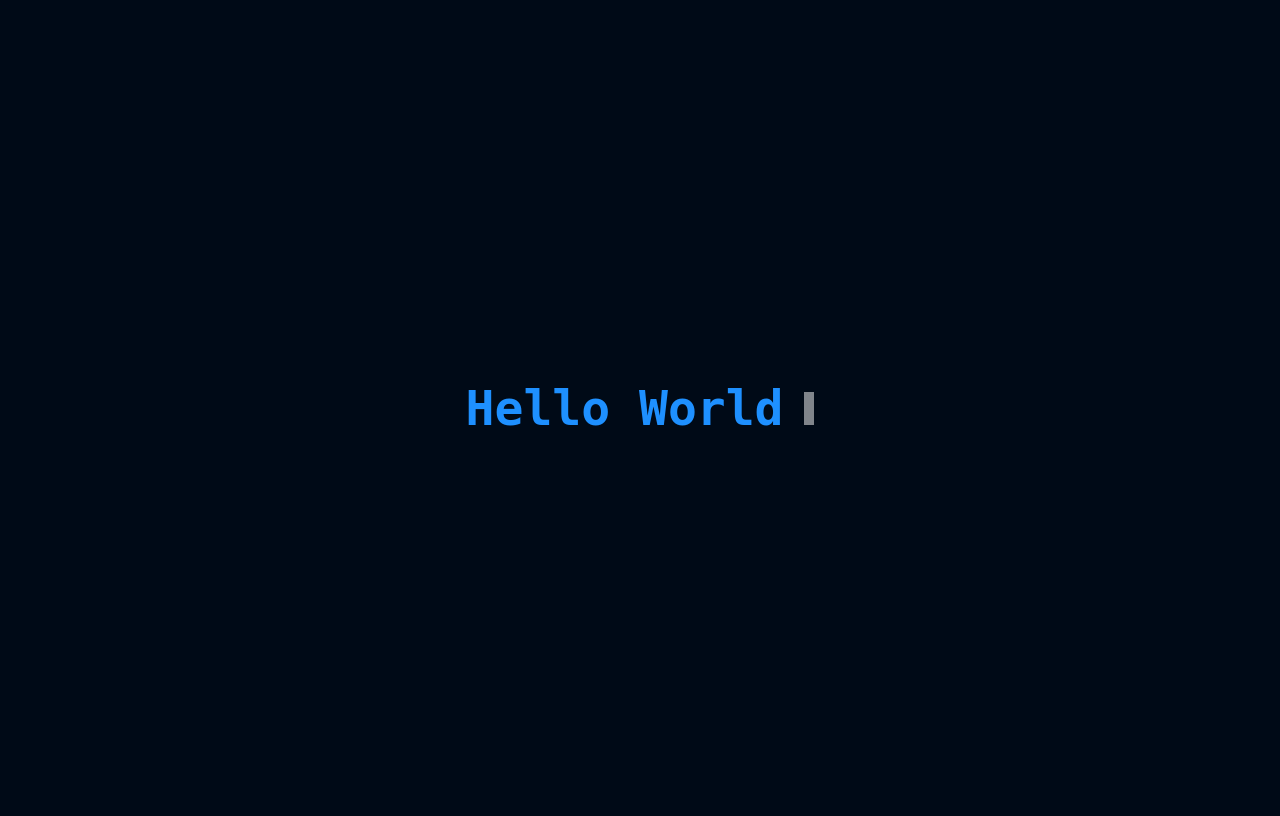
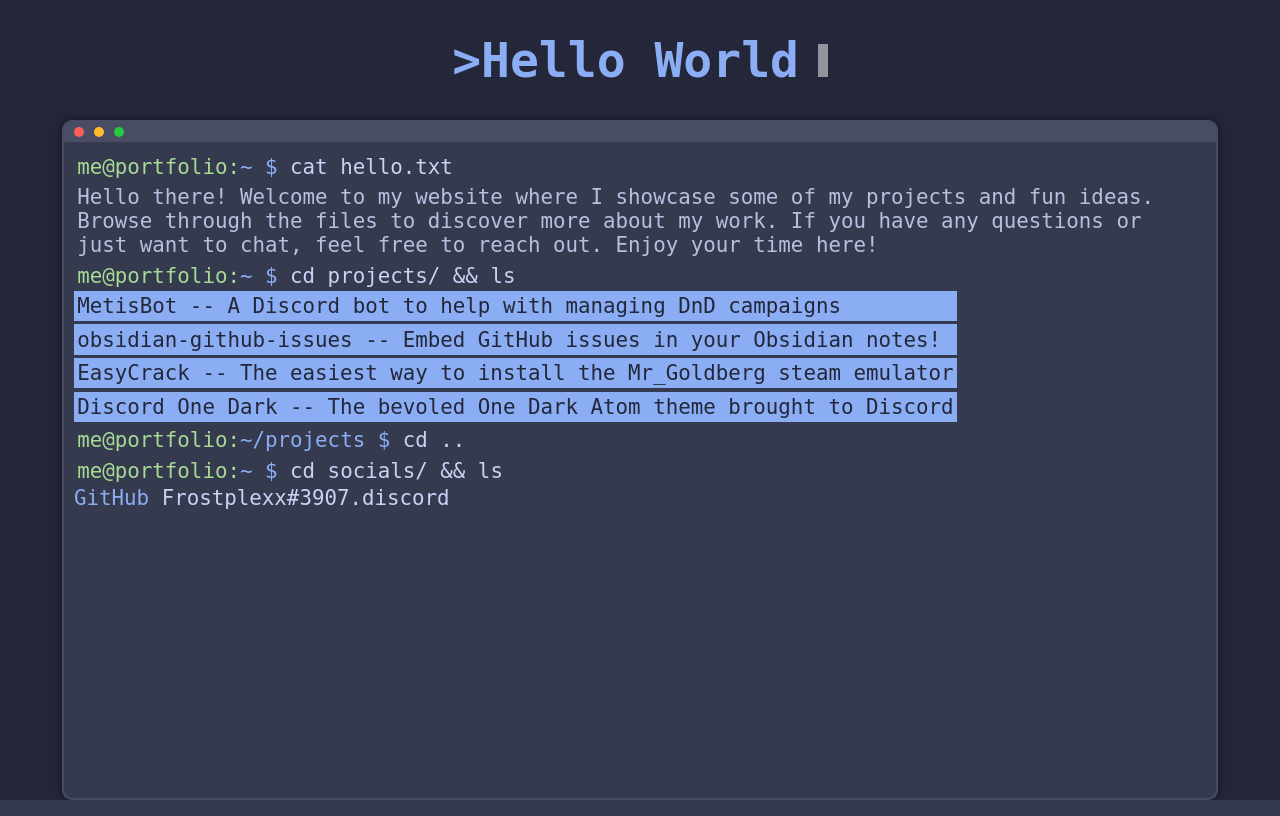
Before and after one commit to frostplexx/dinama-web, a PHP site: page / in a window 1280 px wide. Run offline with PHP 8.4, Linux system fonts and the light colour scheme.

Commit message:
new website :)

```diff
--- a/index.html
+++ b/index.html
@@ -8,13 +8,55 @@
 		<link rel="icon" href="assets/icon.ico" type="image/x-icon"/>
 	</head>
 	<body>
-		<div id="hero">
-			<h1>
-				Hello World
-			</h1>
+		<div id="container">
+			<div id="hero">
+				<h1>
+					>Hello World
+				</h1>
+			</div>
+			<div id="terminal-window">
+				<div id="terminal-status-bar">
+					<div id="close-button"></div>
+					<div id="minimize-button"></div>
+					<div id="maximize-button"></div>
+				</div>
+				<div id="terminal-body">
+					<p><span id="location">me@portfolio:</span><span id="location2">~ $</span> cat hello.txt</p>
+					<p class="subtext">
+						Hello there! Welcome to my website where I showcase some of my projects and fun ideas. Browse through the files to discover more about my work. If you have any questions or just want to chat, feel free to reach out. Enjoy your time here!
+					</p>
+					<p><span id="location">me@portfolio:</span><span id="location2">~ $</span> cd projects/ && ls</p>
+					<div id="projects">
+					</div>
+					<p><span id="location">me@portfolio:</span><span id="location2">~/projects $</span> cd ..</p>
+					<p><span id="location">me@portfolio:</span><span id="location2">~ $</span> cd socials/ && ls</p>
+					<div id="socials">
+						<a href="https://github.com/Frostplexx">GitHub</a>
+						<span>Frostplexx#3907.discord</span>
+					</div>
+				</div>
+			</div>
 		</div>
-		<!-- <p id="text">
-			It seems that you've found my cosmic corner! Here I want to showcase some of my plentyful projects. Consider this a playground and join me as we explore the infinite possibilities of the digital universe!
-		</p> -->
 	</body>
+	<script>
+		//load the projects from projects.json
+		var projects = [];
+		var xhttp = new XMLHttpRequest();
+		xhttp.onreadystatechange = function() {
+			console.log(this.readyState);
+			if (this.readyState == 4 && this.status == 200){
+				projects = JSON.parse(this.responseText)["projects"];
+				for(let i = 0; i < projects.length; i++){
+					console.log(projects[i]);
+					var project = document.createElement("div");
+					project.className = "project";
+					project.innerHTML = "<a href=\"" + projects[i]["href"] + "\">" + projects[i]["name"] +" -- " + projects[i]["description"] + "</a>";
+					document.getElementById("projects").appendChild(project);
+
+				}
+			}
+		};
+		xhttp.open("GET", "projects.json", true);
+		xhttp.send();
+	</script>
 </html>
--- /dev/null
+++ b/projects.json
@@ -0,0 +1,24 @@
+{
+    "projects": [
+        {
+            "name": "MetisBot",
+            "description": "A Discord bot to help with managing DnD campaigns",
+            "href": "https://github.com/MetisBot"
+        },
+        {
+            "name": "obsidian-github-issues",
+            "description": "Embed GitHub issues in your Obsidian notes!",
+            "href": "https://github.com/Frostplexx/obsidian-github-issues"
+        },
+        {
+            "name": "EasyCrack",
+            "description": "The easiest way to install the Mr_Goldberg steam emulator",
+            "href": "https://github.com/Frostplexx/EasyCrack"
+        },
+        {
+            "name": "Discord One Dark",
+            "description": "The bevoled One Dark Atom theme brought to Discord",
+            "href": "https://github.com/Frostplexx/discord-one-dark"
+        }
+    ]
+}
--- a/style.css
+++ b/style.css
@@ -1,7 +1,11 @@
 :root{
-    --background-color: #000A17;
-    --color-gray: #ffffff;
-    --accent-color: #1e90ff;
+    --background-color: #24273a;
+    --accent-color: #8aadf4;
+    --accent-green: #a6da95;
+    --window-color: #363a4f;
+    --window-border-color: #494d64;
+    --text-primary: #cad3f5;
+    --text-subtext: #b8c0e0;
 }
 
 body{
@@ -9,11 +13,12 @@
     color: var(--accent-color);
     font-family: monospace;
     height: 100vh;
+    padding: 0;
     overflow: hidden;
-	display: flex;
-	justify-content: center;
-	align-items: center;
-	flex-direction: column;
+    display: flex;
+    justify-content: center;
+    align-items: center;
+    margin: 0;
 }
 
 
@@ -26,10 +31,10 @@
 
 #hero h1::after{
     content: "";
-    margin: 0 0 0 -8px;
+    margin: 0 0 0 -10px;
     width: 10px;
     height: 33px;
-    background: var(--color-gray);
+    background: white;
 	display: inline-block;
     animation: blink 1s steps(2) infinite;
 }
@@ -40,9 +45,127 @@
     }
 }
 
-#text{
-	font-weight: 100;
-	line-height: 1.5;
-	text-align: center;
-	max-width: 60%;
+
+#container{
+    display: flex;
+    flex-direction: column;
+    align-items: center;
+    justify-content: center;
+    height: 100%;
+    width: 100%;
+    padding: 0;
+    margin: 0;
+    overflow: hidden;
 }
+
+
+#terminal-window {
+    background: var(--window-color);
+    border-radius: 10px;
+    box-shadow: 0 0 10px rgba(0,0,0,0.5);
+    overflow: hidden;
+    border: var(--window-border-color) solid 2px;
+    /* make it fill out as much space as possible but it shouldn't completely touch the sides */
+    width: 90%;
+    height: 90%;
+    max-width: 90%;
+    max-height: 90%;
+    display: flex;
+    flex-direction: column;
+    align-items: center;
+}
+
+#terminal-status-bar{
+    background: var(--window-border-color);
+    height: 20px;
+    width: 100%;
+    display: flex;
+    align-items: center;
+    justify-content: flex-start;
+    padding-left: 10px;
+    box-sizing: border-box;
+}
+
+#close-button{
+    height: 10px;
+    width: 10px;
+    border-radius: 50%;
+    background: #ff5f56;
+    margin-right: 10px;
+}
+
+#minimize-button{
+    height: 10px;
+    width: 10px;
+    border-radius: 50%;
+    background: #ffbd2e;
+    margin-right: 10px;
+}
+
+#maximize-button{
+    height: 10px;
+    width: 10px;
+    border-radius: 50%;
+    background: #27c93f;
+    margin-right: 10px;
+}
+
+#terminal-body{
+    width: 100%;
+    height: 100%;
+    padding: 10px;
+    box-sizing: border-box;
+    overflow: auto;
+    display: flex;
+    flex-direction: column;
+    align-items: flex-start;
+    justify-content: flex-start;
+    font-size: 1.6em;
+    color: var(--text-primary);
+}
+
+#terminal-body p{
+    margin: 0;
+}
+
+#location{
+    color: var(--accent-green);
+}
+
+#location2{
+    color: var(--accent-color);
+}
+
+.project a{
+    text-decoration: none;
+    color: var(--background-color);
+}
+
+
+
+.project{
+    background: var(--accent-color);
+    margin-bottom: 0.2rem;
+    padding: 0.2rem;
+}
+
+.project:hover a{
+    text-decoration: underline;
+}
+
+p{
+    padding: 0.2rem;
+}
+
+.subtext{
+    color: var(--text-subtext);
+}
+
+#socials a{
+    text-decoration: none;
+    color: var(--accent-color);
+}
+
+#socials a:hover{
+    text-decoration: underline;
+}
```
